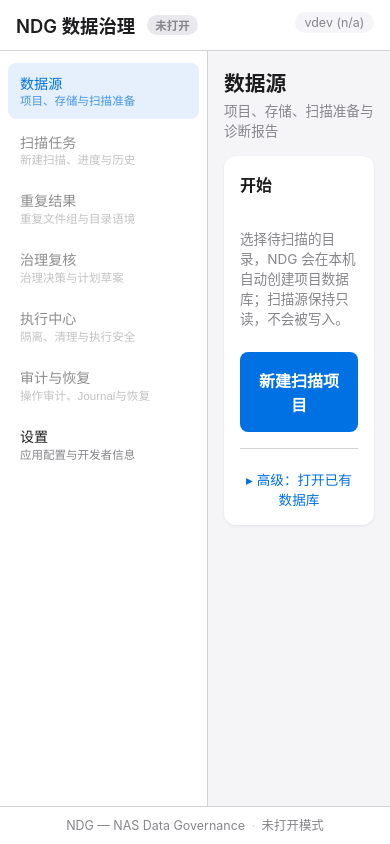
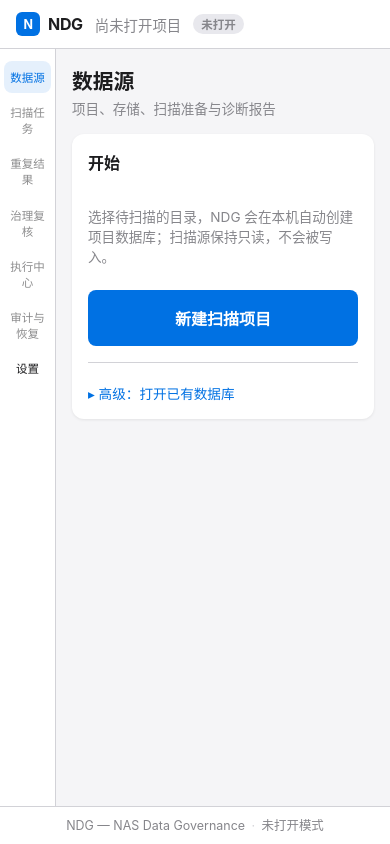
Before and after one commit to FNB2026/nas-data-governance, a React (Vite) app in the folder cmd/ndg-desktop/frontend/: page / in a window 390 px wide. Built offline with nearby package versions, Linux system fonts and the light colour scheme.

Commit message:
feat(ui): refine app shell hierarchy

```diff
--- a/cmd/ndg-desktop/frontend/src/components/AppShell.tsx
+++ b/cmd/ndg-desktop/frontend/src/components/AppShell.tsx
@@ -18,7 +18,6 @@ export default function AppShell({
   children,
 }: AppShellProps) {
   const {
-    version,
     project,
     isReadWrite,
     capabilities,
@@ -26,6 +25,7 @@ export default function AppShell({
     scanProgress,
     connectionStatus,
     displayPath,
+    refreshProject,
   } = useProject();
 
   const modeLabel = !project
@@ -35,42 +35,47 @@ export default function AppShell({
       : "只读";
 
   const scanActive = activeJobId !== null;
+  const projectName = project
+    ? displayPath(project.path)?.split("/").pop() || "项目"
+    : "尚未打开项目";
 
   return (
     <div className="app-shell">
-      <header className="app-header" key="header">
+      <header className="app-header">
         <div className="app-header-left">
-          <h1>NDG 数据治理</h1>
-          {project && (
-            <span className="header-project-name">
-              {displayPath(project.path)?.split("/").pop() || "项目"}
-            </span>
-          )}
+          <div className="app-brand" aria-label="NDG 数据治理">
+            <span className="app-brand-mark" aria-hidden="true">N</span>
+            <span className="app-brand-name">NDG</span>
+          </div>
+          <span className="header-project-name" title={project ? displayPath(project.path) : undefined}>
+            {projectName}
+          </span>
           <span className={`mode-badge mode-badge--${capabilities.project_mode}`}>
             {modeLabel}
           </span>
           {scanActive && scanProgress && (
-            <span className="header-scan-indicator">
-              扫描中 {scanProgress.processed.toLocaleString()} /{" "}
+            <span className="header-scan-indicator" role="status">
+              扫描中 · 已处理 {scanProgress.processed.toLocaleString()} /{" "}
               {scanProgress.discovered.toLocaleString()}
+            </span>
+          )}
+          {capabilities.recovery_lock_active && (
+            <span className="header-recovery-indicator" role="status">
+              需要恢复处理
             </span>
           )}
           {connectionStatus === "reconnecting" && (
             <span className="header-conn-indicator header-conn-indicator--reconnecting" role="status">
-              重连中…
+              正在重新连接 NAS…
             </span>
           )}
           {connectionStatus === "disconnected" && (
-            <span className="header-conn-indicator header-conn-indicator--disconnected" role="status">
-              已断开
-            </span>
-          )}
-        </div>
-        <div className="app-header-right">
-          {version && (
-            <span className="version-badge">
-              v{version.version} ({version.commit})
-            </span>
+            <div className="header-connection-alert" role="status">
+              <span>NAS 连接中断</span>
+              <button type="button" className="header-status-action" onClick={() => void refreshProject()}>
+                重新检查
+              </button>
+            </div>
           )}
         </div>
       </header>
@@ -88,6 +93,8 @@ export default function AppShell({
                   !enabled ? "nav-item--disabled" : ""
                 }`}
                 disabled={!enabled}
+                aria-current={active ? "page" : undefined}
+                aria-label={`${item.label}：${item.description}${!enabled && reason ? `（${reason}）` : ""}`}
                 title={!enabled ? reason : undefined}
                 onClick={() => enabled && onRouteChange(item.id)}
               >
--- a/cmd/ndg-desktop/frontend/src/styles.css
+++ b/cmd/ndg-desktop/frontend/src/styles.css
@@ -23,7 +23,7 @@ body {
 .app-header {
   display: flex;
   align-items: center;
-  justify-content: space-between;
+  justify-content: flex-start;
   padding: 0.75rem 1.5rem 0.75rem 5rem; /* left padding for traffic lights */
   background: var(--card-bg);
   border-bottom: 1px solid var(--border);
@@ -35,28 +35,40 @@ body {
 .app-header-left {
   display: flex;
   align-items: center;
-  gap: 0.75rem;
+  gap: var(--space-md);
+  min-width: 0;
   --wails-draggable: no-drag;
 }
 
-.app-header-right {
-  display: flex;
-  align-items: center;
-  gap: 0.5rem;
-  --wails-draggable: no-drag;
-}
-
-.app-header h1 {
-  font-size: 1.15rem;
-  font-weight: 600;
+.app-brand {
+  display: flex;
+  align-items: center;
+  gap: var(--space-sm);
+  flex-shrink: 0;
+  font-weight: 700;
+  letter-spacing: -0.02em;
+}
+
+.app-brand-mark {
+  display: grid;
+  width: 1.5rem;
+  height: 1.5rem;
+  place-items: center;
+  border-radius: var(--radius-sm);
+  background: var(--accent);
+  color: white;
+  font-size: var(--font-size-sm);
+}
+
+.app-brand-name {
+  font-size: var(--font-size-lg);
   white-space: nowrap;
-  --wails-draggable: no-drag;
 }
 
 .header-project-name {
-  font-size: 0.85rem;
-  color: var(--text-muted);
-  max-width: 200px;
+  font-size: var(--font-size-md);
+  color: var(--text-muted);
+  max-width: 18rem;
   overflow: hidden;
   text-overflow: ellipsis;
   white-space: nowrap;
@@ -83,6 +95,41 @@ body {
 .mode-badge--closed {
   background: var(--surface-secondary);
   color: var(--text-muted);
+}
+
+.header-recovery-indicator,
+.header-connection-alert {
+  display: inline-flex;
+  align-items: center;
+  gap: var(--space-sm);
+  padding: 0.2rem 0.55rem;
+  border-radius: var(--radius-pill);
+  font-size: var(--font-size-sm);
+  white-space: nowrap;
+}
+
+.header-recovery-indicator {
+  background: var(--warning-bg);
+  color: var(--warning);
+}
+
+.header-connection-alert {
+  background: var(--error-bg);
+  color: var(--error);
+}
+
+.header-status-action {
+  margin: 0;
+  padding: 0;
+  background: transparent;
+  color: inherit;
+  font: inherit;
+  font-weight: 600;
+  text-decoration: underline;
+}
+
+.header-status-action:hover {
+  opacity: 1;
 }
 
 .header-scan-indicator {
@@ -118,15 +165,6 @@ body {
   }
 }
 
-.version-badge {
-  font-size: 0.78rem;
-  color: var(--text-muted);
-  background: var(--bg);
-  padding: 0.2rem 0.6rem;
-  border-radius: 999px;
-  --wails-draggable: no-drag;
-}
-
 /* ---- Connection status indicator ---- */
 
 .header-conn-indicator {
@@ -266,7 +304,8 @@ body {
 .app-content {
   flex: 1;
   overflow-y: auto;
-  padding: 1.5rem 2rem;
+  padding: var(--space-xl) var(--space-2xl);
+  min-width: 0;
 }
 
 .card {
@@ -386,7 +425,7 @@ button.secondary {
 }
 
 .page-header h2 {
-  font-size: 1.3rem;
+  font-size: var(--font-size-2xl);
   font-weight: 600;
   margin-bottom: 0.2rem;
 }
@@ -397,6 +436,53 @@ button.secondary {
 
 .page > .card {
   width: 100%;
+}
+
+@media (max-width: 1180px) {
+  .app-header {
+    padding-right: var(--space-xl);
+  }
+
+  .app-sidebar {
+    width: 184px;
+  }
+
+  .nav-item {
+    padding: var(--space-sm) var(--space-md);
+  }
+
+  .app-content {
+    padding: var(--space-xl);
+  }
+}
+
+@media (max-width: 900px) {
+  .app-header {
+    padding-left: 4.5rem;
+  }
+
+  .header-project-name {
+    max-width: 10rem;
+  }
+
+  .app-sidebar {
+    width: 3.5rem;
+    padding-inline: var(--space-xs);
+  }
+
+  .nav-item {
+    align-items: center;
+    padding-inline: var(--space-xs);
+  }
+
+  .nav-item-desc {
+    display: none;
+  }
+
+  .nav-item-label {
+    font-size: var(--font-size-xs);
+    text-align: center;
+  }
 }
 
 /* ---- Stub pages ---- */
```
Also changed, not shown: 1 other file (tests, documents, lock files or other folders).
